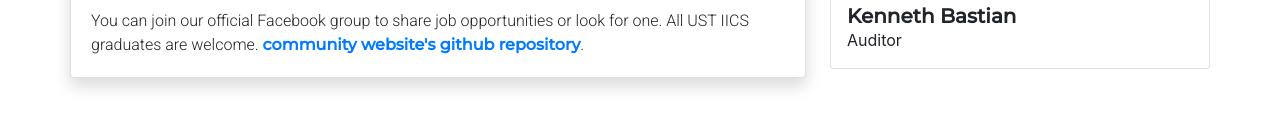
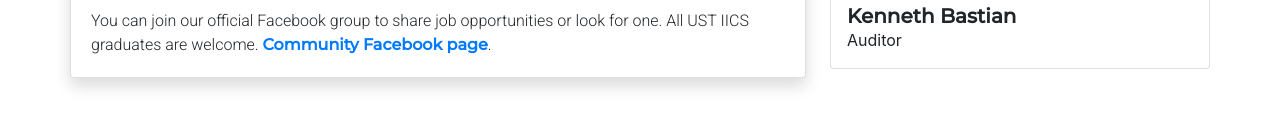
Before and after one commit to mens-rea/ust-iics-alumni-association, a website built with Parcel: page index.html in a window 1280 px wide. Shown: the part 1601-1726 px from the top of the page. Built offline with nearby package versions, Linux system fonts and the light colour scheme; animation ran at ten frames a second.

Commit message:
change link for community page

```diff
--- a/index.html
+++ b/index.html
@@ -116,8 +116,7 @@
                     <h4 class="card-title">Join our community</h4>
                     <p class="card-text">
                       You can join our official Facebook group to share job opportunities or look for one. All UST IICS graduates are welcome.
-                      <a href="https://github.com/mens-rea/ust-iics-alumni-association" target="_blank">community website's
-                        github repository</a>.
+                      <a href="https://www.facebook.com/groups/127967953950091" target="_blank">Community Facebook page</a>.
                     </p>
                   </div>
                 </div>
```
